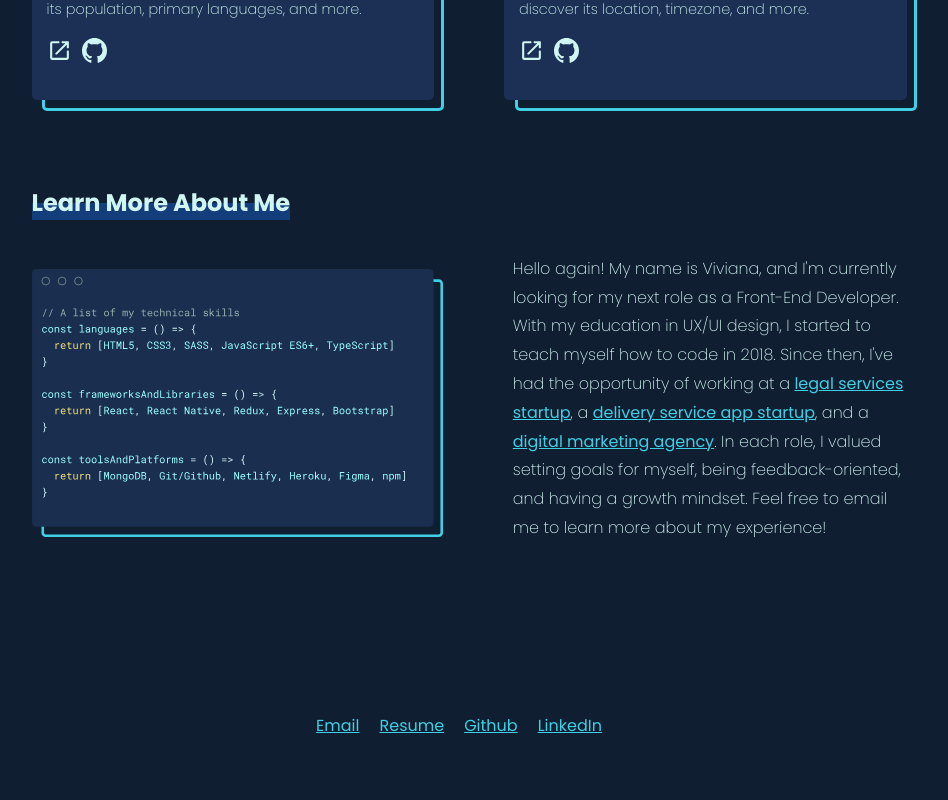
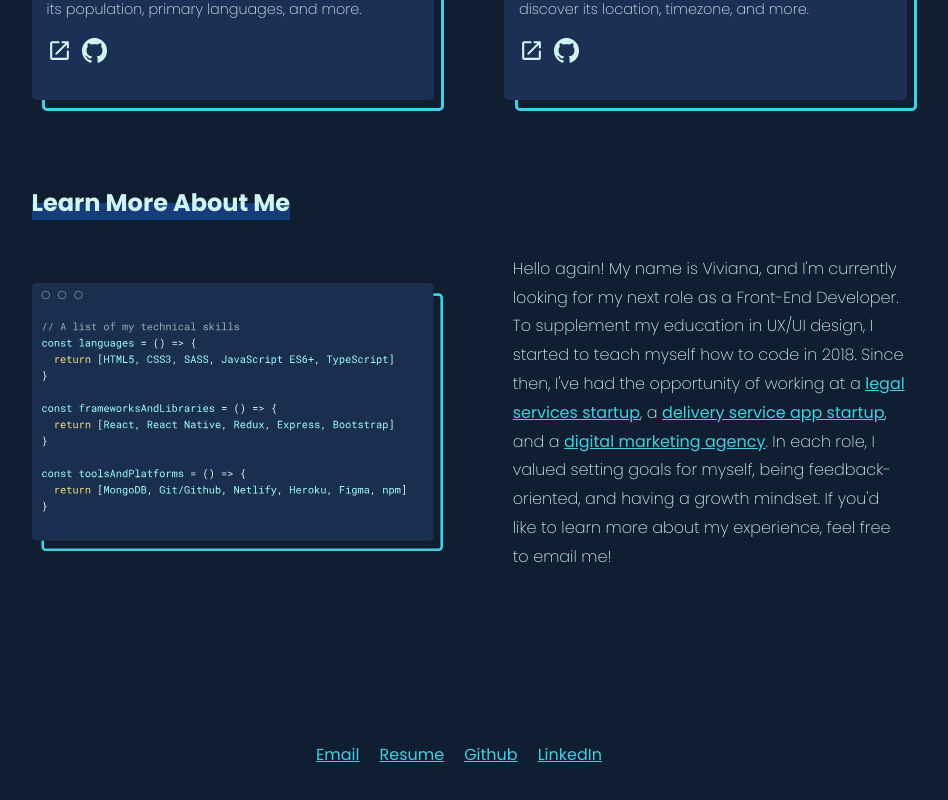
Before and after one commit to vividavila98/next-portfolio, a Next.js app: page / in a window 1280 px wide. Shown: the part 1509-2309 px from the top of the page, without its empty margins (171-1119 px from the left). Built offline with nearby package versions, Linux system fonts and the light colour scheme; a small style sheet from the web is missing.

Commit message:
about text

```diff
--- a/components/About.js
+++ b/components/About.js
@@ -12,9 +12,9 @@ export default function About() {
         </div>
         <p>
         Hello again! My name is Viviana, and I&#39;m currently looking for my next role as a
-        Front-End Developer. With my education in UX/UI design, I started to teach myself how to code in 2018.
+        Front-End Developer. To supplement my education in UX/UI design, I started to teach myself how to code in 2018.
         Since then, I&#39;ve had the opportunity of working at a <a className="company" href="https://www.juristerra.net/" target="_blank" rel="noopener noreferrer">legal services startup</a>, a <a className="company" href="https://wistly.io/" target="_blank" rel="noopener noreferrer">delivery service app startup</a>,
-        and a <a className="company" href="https://growthmed.com/" target="_blank" rel="noopener noreferrer">digital marketing agency</a>. In each role, I valued setting goals for myself, being feedback-oriented, and having a growth mindset. Feel free to email me to learn more about my experience!
+        and a <a className="company" href="https://growthmed.com/" target="_blank" rel="noopener noreferrer">digital marketing agency</a>. In each role, I valued setting goals for myself, being feedback-oriented, and having a growth mindset. If you'd like to learn more about my experience, feel free to email me!
         <br/>
         {/* If you’re interested in learning more about my experience, feel free to email me! */}
         </p>
```
